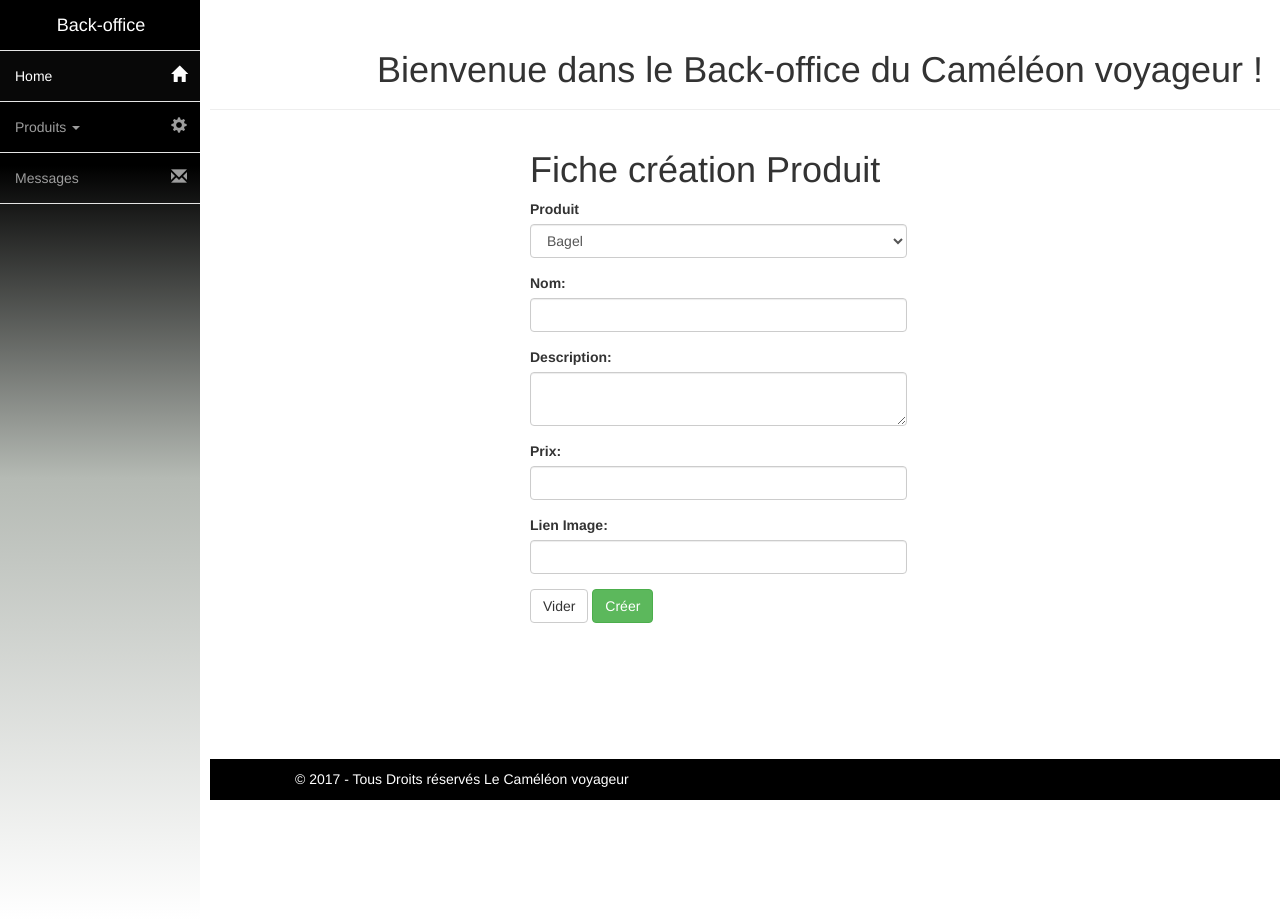
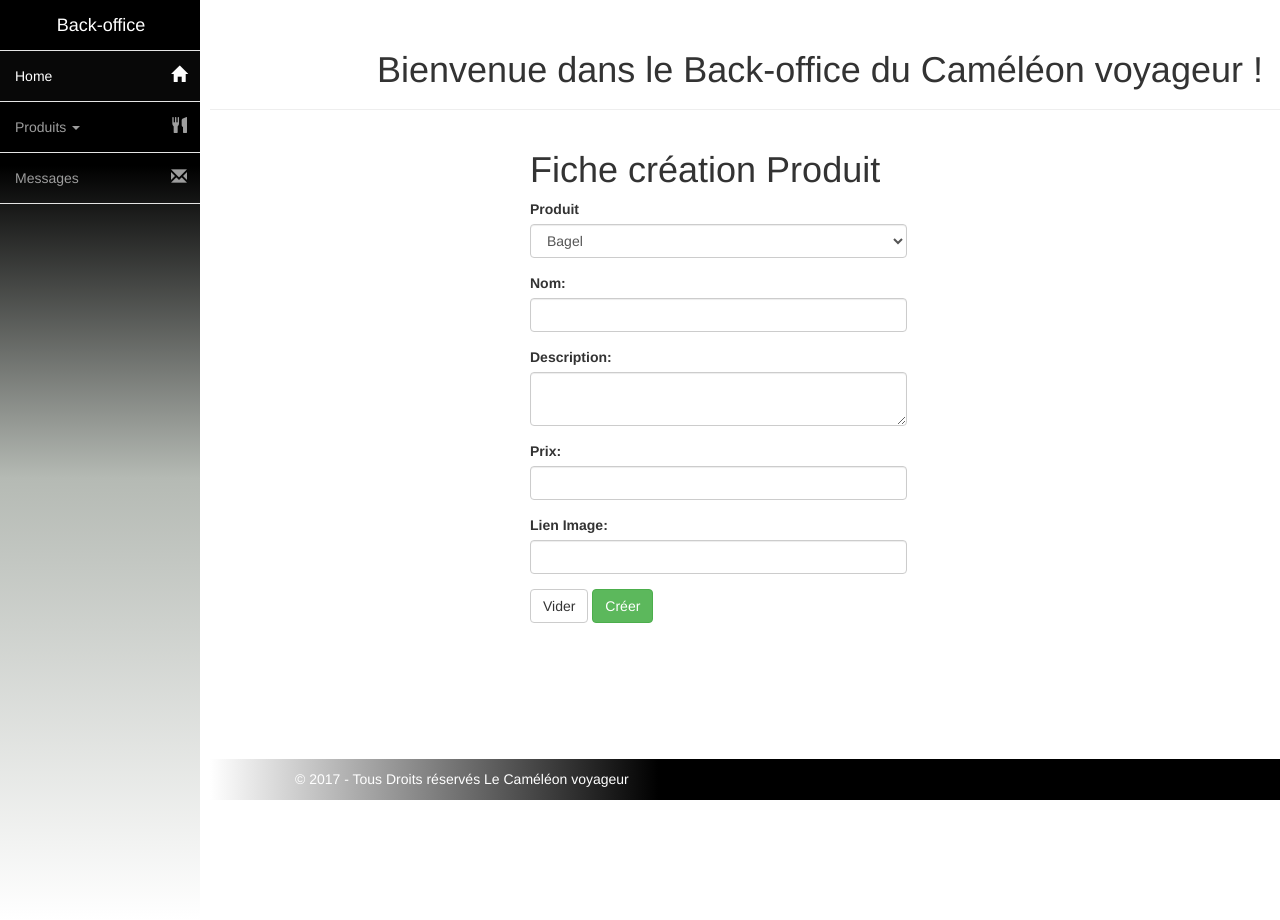
Before and after one commit to JulienOpto/cameleon_voyageur, a PHP site: page /form_bo.php in a window 1280 px wide; the page is wider, and only the part inside the window is pictured. Run offline with PHP 8.4, Linux system fonts and the light colour scheme; a stand-in replaces the project's code that opens the database connection; some libraries are stand-ins or nearby versions; some web fonts are replaced.

Commit message:
adaptation css admin et bugfix modal

```diff
--- a/css/admin.css
+++ b/css/admin.css
@@ -2,6 +2,7 @@
 
 body,html{
     height: 100%;
+    position: relative;
 }
 
 .container-fluid {
@@ -12,6 +13,10 @@ body,html{
 header h1 {
     text-align: center;
 }
+
+/*.formu {*/
+    /*margin-bottom: 285px;*/
+/*}*/
 
 @media screen and (max-width: 768px) {
     header h1 {
@@ -200,9 +205,16 @@ footer {
     position: fixed;
     bottom: 0;
     width: 100%;
+
 }
 
-.copyright { min-height:40px; background-color:#000000;}
+
+.copyright { min-height:40px; /* Permalink - use to edit and share this gradient: http://colorzilla.com/gradient-editor/#ffffff+0,000000+35 */
+    background: #ffffff; /* Old browsers */
+    background: -moz-linear-gradient(left, #ffffff 0%, #000000 35%); /* FF3.6-15 */
+    background: -webkit-linear-gradient(left, #ffffff 0%,#000000 35%); /* Chrome10-25,Safari5.1-6 */
+    background: linear-gradient(to right, #ffffff 0%,#000000 35%); /* W3C, IE10+, FF16+, Chrome26+, Opera12+, Safari7+ */
+    filter: progid:DXImageTransform.Microsoft.gradient( startColorstr='#ffffff', endColorstr='#000000',GradientType=1 ); /* IE6-9 */;}
 .copyright p { text-align:left; color:#FFF; padding:10px 0; margin-bottom:0px;}
 .bottom_ul { list-style-type:none; float:right; margin-bottom:0px;}
 .bottom_ul li { float:left; line-height:40px;}
--- a/footer_bo.php
+++ b/footer_bo.php
@@ -16,7 +16,7 @@
                         </div>
                     </div>
                 </div>
-
+            </footer>
 
     <!-- Modal -->
     <div class="modal fade" id="contactModal" tabindex="-1" aria-labelledby="contactModal">
@@ -34,7 +34,7 @@
             </div>
         </div>
     </div>
-            </footer>
+
 
             <script type="text/javascript" src="js/jquery-3.1.1.min.js"></script>
             <script type="text/javascript" src="js/bootstrap.min.js"></script>
--- a/nav_bo.php
+++ b/nav_bo.php
@@ -8,14 +8,14 @@
                 <span class="icon-bar"></span>
                 <span class="icon-bar"></span>
             </button>
-            <a class="navbar-brand" href="#">Back-office</a>
+            <a class="navbar-brand" href="back_office.php">Back-office</a>
         </div>
         <!-- Collect the nav links, forms, and other content for toggling -->
         <div class="collapse navbar-collapse" id="bs-sidebar-navbar-collapse-1">
             <ul class="nav navbar-nav">
-                <li class="active"><a href="#">Home<span style="font-size:16px;" class="pull-right hidden-xs showopacity glyphicon glyphicon-home"></span></a></li>
+                <li class="active"><a href="back_office.php">Home<span style="font-size:16px;" class="pull-right hidden-xs showopacity glyphicon glyphicon-home"></span></a></li>
                 <li class="dropdown">
-                    <a href="#" class="dropdown-toggle" data-toggle="dropdown">Produits <span class="caret"></span><span style="font-size:16px;" class="pull-right hidden-xs showopacity glyphicon glyphicon-cog"></span></a>
+                    <a href="#" class="dropdown-toggle" data-toggle="dropdown">Produits <span class="caret"></span><span style="font-size:16px;" class="pull-right hidden-xs showopacity glyphicon glyphicon-cutlery"></span></a>
                     <ul class="dropdown-menu forAnimate" role="menu">
                         <li><a href="form_bo.php">Ajouter un produit</a></li>
                         <li><a href="liste_bo.php">Liste des produits</a></li>
```
